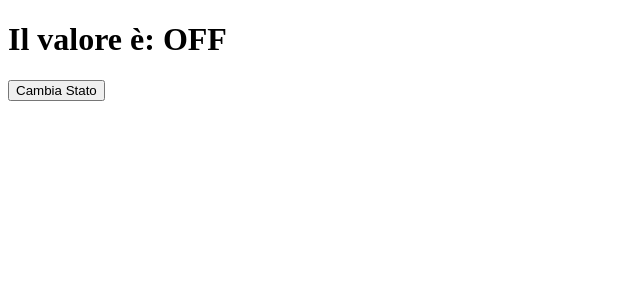
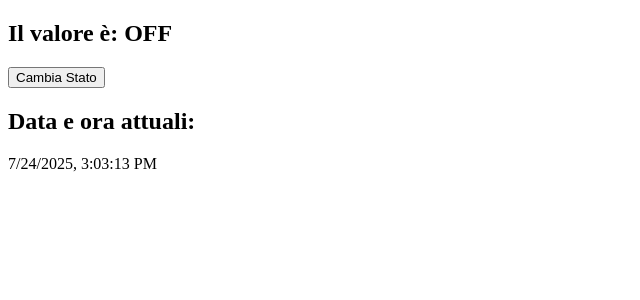
Before and after one commit to AngelaFerraro18/ex-react-snack-customhooks, a React (Vite) app: page / in a window 1280 px wide. Shown: the top 300 px of the page, without its empty margins (0-640 px from the left). Built offline with nearby package versions, Linux system fonts and the light colour scheme.

Commit message:
feat: snack 2 completed

```diff
--- a/src/App.jsx
+++ b/src/App.jsx
@@ -1,15 +1,22 @@
-
+import useDate from "./useDate";
 import useSwitch from "./useSwitch";
 
 function App() {
 
   const [isOn, toggle] = useSwitch();
+  const currentDate = useDate();
 
   return (
     <>
+
       <div>
-        <h1>Il valore è: {isOn ? "ON" : "OFF"}</h1>
+        <h2>Il valore è: {isOn ? "ON" : "OFF"}</h2>
         <button onClick={toggle}>Cambia Stato</button>
+      </div>
+
+      <div>
+        <h2>Data e ora attuali:</h2>
+        <p>{currentDate.toLocaleString()}</p>
       </div>
     </>
   )
--- /dev/null
+++ b/src/useDate.jsx
@@ -0,0 +1,26 @@
+
+/* Creare un custom hook che restituisca la data e l'ora correnti, aggiornandosi automaticamente ogni secondo.
+
+Cosa deve fare?
+
+Restituisce un oggetto con data e ora formattata.
+Si aggiorna automaticamente ogni secondo.
+Usa useEffect() per gestire l’aggiornamento. */
+
+import { useEffect, useState } from "react";
+
+
+function useDate() {
+
+    const [now, setNow] = useState(new Date());
+
+    useEffect(() => {
+        const timer = setInterval(() => setNow(new Date()), 1000);
+
+        return () => clearInterval(timer);
+    }, [])
+
+    return now;
+}
+
+export default useDate;
```
